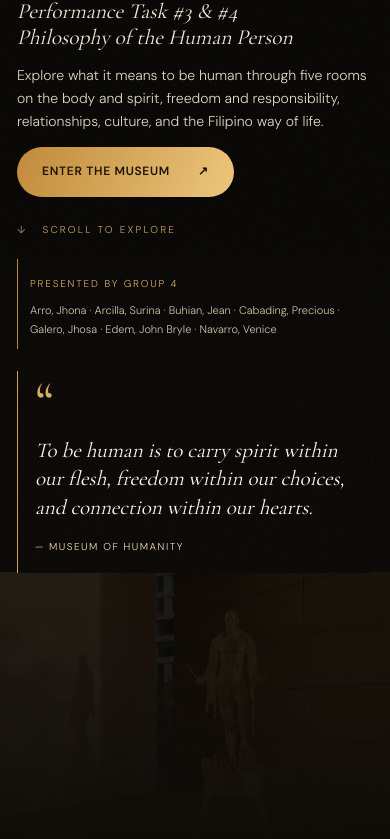
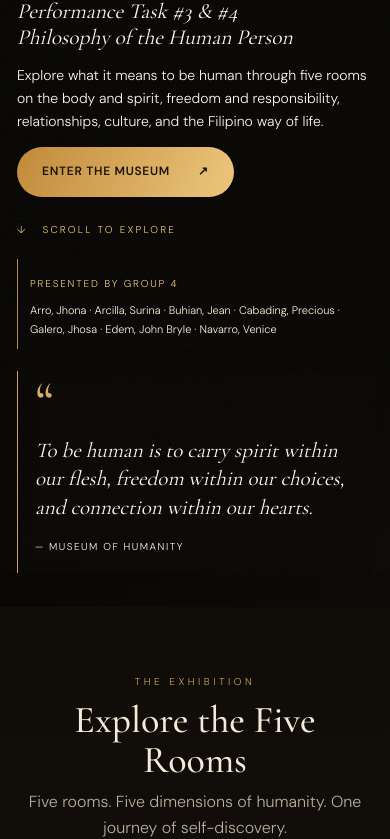
Before and after one commit to mavs07082022/museum, a plain HTML site: page Museum_of_Humanity_Upgraded/index.html in a window 390 px wide. Shown: the part 271-1110 px from the top of the page. Drawn offline with nearby package versions, Linux system fonts and the light colour scheme.

Commit message:
Refactor hero section styles and add transitions
Updated hero section styles for improved layout and responsiveness. Added smooth transitions for room content.

```diff
--- a/Museum_of_Humanity_Upgraded/css/styles.css
+++ b/Museum_of_Humanity_Upgraded/css/styles.css
@@ -110,9 +110,10 @@ body.light {
   display:none
 }
 
+/* HERO SECTION */
 .hero {
-  min-height:730px;
-  height:min(100vh,900px);
+  min-height:100vh;
+  height:auto;
   position:relative;
   display:flex;
   align-items:center;
@@ -123,18 +124,19 @@ body.light {
 .hero-image {
   position:absolute;
   inset:0;
-  background-image:url("../assets/images/home-hero.png");
-  background-position:right center;
-  background-size:auto 100%;
+  background-position:center right;
+  background-size:cover;
   background-repeat:no-repeat;
   background-color:#100d09;
-  filter:brightness(.68)
+  filter:brightness(.65);
+  z-index: 0;
 }
 
 .hero-shade {
   position:absolute;
   inset:0;
-  background:linear-gradient(90deg,rgba(8,7,5,.94) 0%,rgba(8,7,5,.76) 38%,rgba(8,7,5,.08) 74%),linear-gradient(0deg,#100d09 0%,transparent 25%)
+  background:linear-gradient(90deg,rgba(8,7,5,.94) 0%,rgba(8,7,5,.76) 38%,rgba(8,7,5,.08) 74%),linear-gradient(0deg,#100d09 0%,transparent 25%);
+  z-index: 1;
 }
 
 .hero-content {
@@ -605,7 +607,12 @@ footer small {
   position:relative;
   border-radius:8px;
   overflow:hidden;
-  cursor:pointer
+  cursor:pointer;
+  border:none;
+  padding:0;
+  background:transparent;
+  display:block;
+  width:100%
 }
 
 .video-thumb img {
@@ -775,6 +782,22 @@ footer small {
 .menu-toggle {
   display:none
 }
+
+/* Smooth Room Transitions */
+.room-content-transition {
+  transition: opacity 0.3s ease, transform 0.3s ease;
+}
+
+.room-content-transition.fade-out {
+  opacity: 0;
+  transform: translateY(10px);
+}
+
+.room-content-transition.fade-in {
+  opacity: 1;
+  transform: translateY(0);
+}
+
 @media(max-width:1100px) {
   .rooms-grid {
     grid-template-columns:repeat(3,1fr)
@@ -834,14 +857,18 @@ footer small {
   }
 
   .hero {
-    min-height:750px;
+    display:flex;
+    flex-direction:column;
+    min-height:100vh;
     height:auto;
     padding:115px 7vw 70px;
-    align-items:flex-start
+    align-items:flex-start;
+    overflow:hidden
   }
 
   .hero-image {
-    background-position:58% center
+    background-size:cover;
+    background-position:center;
   }
 
   .hero-shade {
@@ -867,11 +894,8 @@ footer small {
     margin:40px 0 0;
     max-width:100%;
     padding:12px 18px;
-    align-self:flex-end
-  }
-
-  .hero {
-    display:block
+    align-self:flex-end;
+    background:rgba(12,10,7,.85)
   }
 
   .hero-content {
@@ -1018,50 +1042,27 @@ footer small {
   background:#000;
   object-fit:contain
 }
-/* Hero image framing fix: preserve the full sculpture on desktop;
- mobile may crop gently for readability. */
-@media(min-width:761px) {
-  .hero-image {
-    background-size:auto 100%;
-    background-position:right center;
-    background-repeat:no-repeat
-  }
 
-}
-@media(max-width:760px) {
-  .hero-image {
-    background-size:cover;
-    background-position:58% center
-  }
-
-}
-/* Room 2: video choices and quotation layout */
 .room-quote-line  {
    margin: 8px 0;
-
 }
 .room-quote-line:first-child  {
    margin-top: 0;
-
 }
 .room-quote-line:last-child  {
    margin-bottom: 0;
-
 }
 .video-section  {
    margin: 28px 0;
-
 }
 .video-section-title  {
    margin: 5px 0 16px;
-   font: 28px "Cormorant Garamond", serif;
-
+  font: 28px "Cormorant Garamond", serif;
 }
 .video-choices  {
    display: grid;
    grid-template-columns: repeat(2, minmax(0, 1fr));
    gap: 18px;
-
 }
 .video-choice  {
    display: block;
@@ -1074,207 +1075,27 @@ footer small {
    border: 1px solid #705329;
    border-radius: 9px;
    cursor: pointer;
-
-}
-.video-choice-thumb  {
-   position: relative;
-   display: block;
-   aspect-ratio: 16 / 9;
-   overflow: hidden;
-   background: #080706;
-
-}
-.video-choice-thumb img  {
-   display: block;
-   width: 100%;
-   height: 100%;
-   object-fit: cover;
-   transition: transform .35s;
-
 }
 .video-choice:hover .video-choice-thumb img  {
    transform: scale(1.04);
-
 }
 .video-choice-title, .video-choice-link  {
    display: block;
    padding: 0 15px;
-
 }
 .video-choice-title  {
    margin-top: 12px;
    font: 22px "Cormorant Garamond", serif;
-
 }
 .video-choice-link  {
    margin-top: 4px;
    color: #d8ad66;
    font-size: 10px;
    letter-spacing: .12em;
-
 }
-/* Responsive hero image: keep the complete source image visible. */
-.hero  {
-   min-height: 760px;
-   height: auto;
-   min-height: min(900px, 100svh);
-
-}
-.hero-image  {
-   background-size: contain;
-   background-position: right center;
-   background-repeat: no-repeat;
-
-}
-.hero-content  {
-   width: min(100%, 680px);
-
-}
-@media (max-width: 900px)  {
-
-    .hero  {
-     min-height: 760px;
-     padding: 130px 6vw 70px;
-
-  }
-
-    .hero-image  {
-     background-size: auto 82%;
-     background-position: right bottom;
-
-  }
-
-    .hero-shade  {
-     background: linear-gradient(90deg, rgba(8,7,5,.96) 0%, rgba(8,7,5,.82) 52%, rgba(8,7,5,.25) 100%), linear-gradient(0deg, #100d09 0%, transparent 35%);
-
-  }
-
-    .hero-quote  {
-     right: 5vw;
-     bottom: 8%;
-     max-width: 260px;
-
-  }
-
-}
-@media (max-width: 600px)  {
-
-    .hero  {
-     min-height: 900px;
-     min-height: 100svh;
-     align-items: flex-start;
-     padding: 118px 22px 45px;
-
-  }
-
-    .hero-image  {
-     background-size: auto 48%;
-     background-position: center bottom 8%;
-     opacity: .85;
-
-  }
-
-    .hero-shade  {
-     background: linear-gradient(180deg, rgba(8,7,5,.98) 0%, rgba(8,7,5,.88) 47%, rgba(8,7,5,.35) 100%), linear-gradient(0deg, #100d09 0%, transparent 55%);
-
-  }
-
-    .hero h1  {
-     font-size: clamp(55px, 15vw, 82px);
-     line-height: .86;
-
-  }
-
-    .hero-sub  {
-     font-size: 23px;
-
-  }
-
-    .hero-copy  {
-     max-width: 100%;
-     font-size: 13px;
-
-  }
-
-    .hero-quote  {
-     display: none;
-
-  }
-
-    .group-credit  {
-     margin-top: 22px;
-
-  }
-
-    .video-choices  {
-     grid-template-columns: 1fr;
-
-  }
-
-    .room-body  {
-     padding: 24px 18px 30px;
-
-  }
-
-}
-
-/* Final mobile hero framing: show the complete hero artwork without cropping. */
-@media (max-width: 600px) {
-  .hero {
-    min-height: 0;
-    height: auto;
-    padding: 112px 22px 0;
-    display: block;
-    overflow: hidden;
-  }
-  .hero-content {
-    position: relative;
-    z-index: 3;
-    width: 100%;
-    max-width: none;
-    padding-bottom: 0;
-  }
-  .hero-image {
-    background-size: 100% auto;
-    background-position: center bottom;
-    background-repeat: no-repeat;
-    opacity: .82;
-  }
-  .hero-shade {
-    background:
-      linear-gradient(180deg, rgba(8,7,5,.98) 0%, rgba(8,7,5,.94) 52%, rgba(8,7,5,.42) 100%),
-      linear-gradient(0deg, #100d09 0%, transparent 58%);
-  }
-  .hero-quote {
-    display: none;
-  }
-  .group-credit {
-    margin-top: 22px;
-    margin-bottom: 0;
-  }
-  .scroll-note {
-    margin-top: 24px;
-  }
-  .hero::after {
-    content: "";
-    display: block;
-    height: 66vw;
-    min-height: 190px;
-    max-height: 270px;
-  }
-  .video-feature {
-    grid-template-columns: minmax(0, 1fr);
-  }
-  .video-info {
-    min-width: 0;
-  }
-}
-
 
 /* ==========================================================
    RESPONSIVE + ACCESSIBLE THEME REFINEMENT
-   Added as a final override layer; original exhibit styling
-   and content remain intact.
    ========================================================== */
 
 :root {
@@ -1294,34 +1115,11 @@ button:focus-visible, a:focus-visible, textarea:focus-visible {
   outline-offset: 3px;
 }
 
-/* Desktop/tablet hero: image fills the available visual area cleanly. */
-.hero {
-  min-height: clamp(680px, 100svh, 980px);
-  height: auto;
-  isolation: isolate;
-}
-.hero-image {
-  background-size: cover;
-  background-position: center center;
-  background-repeat: no-repeat;
-}
-.hero-shade {
-  background:
-    linear-gradient(90deg, rgba(8,7,5,.94) 0%, rgba(8,7,5,.78) 39%, rgba(8,7,5,.18) 78%, rgba(8,7,5,.08) 100%),
-    linear-gradient(0deg, #100d09 0%, transparent 34%);
-}
-.hero-content { max-width: min(660px, 58vw); }
-.hero-quote {
-  max-width: min(340px, 28vw);
-  color: #fffaf1;
-}
-.hero-quote p { color: #fffaf1; }
-.hero-quote small { color: #f0dfc2; }
 .brand { white-space: nowrap; }
 .topbar { gap: 18px; }
 .nav { align-items: center; }
 
-/* Light theme: warm paper surfaces with consistently dark readable text. */
+/* Light theme Fixes */
 body.light {
   color-scheme: light;
   background: #f4eee4;
@@ -1333,6 +1131,7 @@ body.light {
   box-shadow: 0 4px 22px rgba(48, 35, 18, .07);
 }
 .light .brand { color: #75501e; }
+.light .brand b { color: #241d15; }
 .light .brand-mark { color: #9b6b28; }
 .light .nav a { color: #30271d; }
 .light .nav a.active,
@@ -1342,28 +1141,22 @@ body.light {
   color: #80571f;
   border-color: #a87934;
 }
-.light .hero-shade {
-  background:
-    linear-gradient(90deg, rgba(15,12,8,.88) 0%, rgba(15,12,8,.68) 43%, rgba(15,12,8,.12) 100%),
-    linear-gradient(0deg, rgba(15,12,8,.88) 0%, transparent 38%);
+
+/* Ensure hero text is ALWAYS white for contrast */
+.hero h1,
+.hero-sub,
+.hero-copy,
+.hero-quote,
+.hero-quote p,
+.hero-quote small,
+.hero h1 span {
+  color: #fffaf1 !important;
 }
-.light .hero h1,
-.light .hero-sub,
-.light .hero-copy,
-.light .hero-quote,
-.light .hero-quote p,
-.light .hero-quote small {
-  color: #fffaf1;
-}
-.light .hero h1 span { color: #f0c77f; }
-.light .hero .eyebrow,
-.light .scroll-note { color: #f1c879; }
-.light .group-credit {
-  background: rgba(14, 11, 7, .72);
-  border-left-color: #d6a24f;
-}
-.light .group-credit p { color: #fff4df; }
-.light .group-credit span { color: #f0c77f; }
+.hero h1 span { color: #f0c77f !important; }
+.hero .eyebrow,
+.scroll-note { color: #f1c879 !important; }
+.group-credit span { color: #f0c77f !important; }
+.group-credit p { color: #fff4df !important; }
 
 .light .rooms-section {
   background: linear-gradient(180deg, #f0e8dc, #e8dece);
@@ -1406,7 +1199,7 @@ body.light {
 }
 .light footer p { color: #75501e; }
 
-/* Light-mode modal surfaces and form fields. */
+/* Light-mode modal surfaces */
 .light .modal-panel,
 .light .journal-box {
   background: #f5efe5;
@@ -1442,7 +1235,6 @@ body.light {
 }
 .light .video-box p { color: #f5efe5; }
 
-/* Mobile navigation and hero composition. */
 @media (max-width: 760px) {
   .topbar {
     height: 66px;
@@ -1469,26 +1261,21 @@ body.light {
     border-bottom-color: #c9b99f;
   }
   .light .nav a { color: #30271d; }
+
   .hero {
     display: flex;
     flex-direction: column;
     align-items: stretch;
-    min-height: 0;
-    height: auto;
+    min-height: 100dvh;
     padding: 104px 20px 34px;
     overflow: hidden;
   }
+
   .hero-image {
-    background-size: 100% auto;
-    background-position: center bottom;
-    background-repeat: no-repeat;
-    opacity: .92;
+    background-size: cover;
+    background-position: center;
   }
-  .hero-shade {
-    background:
-      linear-gradient(180deg, rgba(8,7,5,.97) 0%, rgba(8,7,5,.88) 45%, rgba(8,7,5,.30) 100%),
-      linear-gradient(0deg, #100d09 0%, transparent 58%);
-  }
+
   .light .hero-shade {
     background:
       linear-gradient(180deg, rgba(15,12,8,.90) 0%, rgba(15,12,8,.78) 48%, rgba(15,12,8,.30) 100%),
@@ -1531,13 +1318,6 @@ body.light {
     color: #fffaf1;
   }
   .hero-quote small { color: #f0dfc2; }
-  .hero::after {
-    content: "";
-    display: block;
-    width: 100%;
-    height: clamp(190px, 66vw, 280px);
-    flex: 0 0 auto;
-  }
   .rooms-grid { grid-template-columns: repeat(2, minmax(0, 1fr)); }
   .room-card { min-height: 300px; }
   .exhibit-grid { grid-template-columns: 1fr; }
@@ -1555,9 +1335,3 @@ body.light {
   .room-hero { min-height: 250px; height: auto; padding: 22px 18px; }
   .journal-box { padding: 24px 18px; }
 }
-
-/* Larger screens retain a balanced image/text split. */
-@media (min-width: 761px) {
-  .hero { padding-top: 130px; padding-bottom: 90px; }
-  .hero-quote { bottom: 11%; }
-}
```
